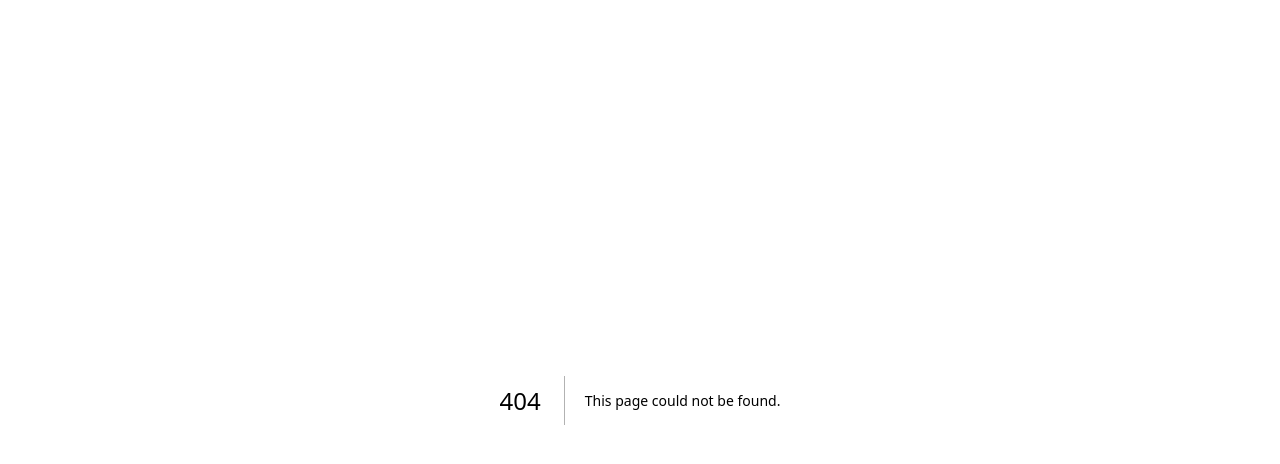
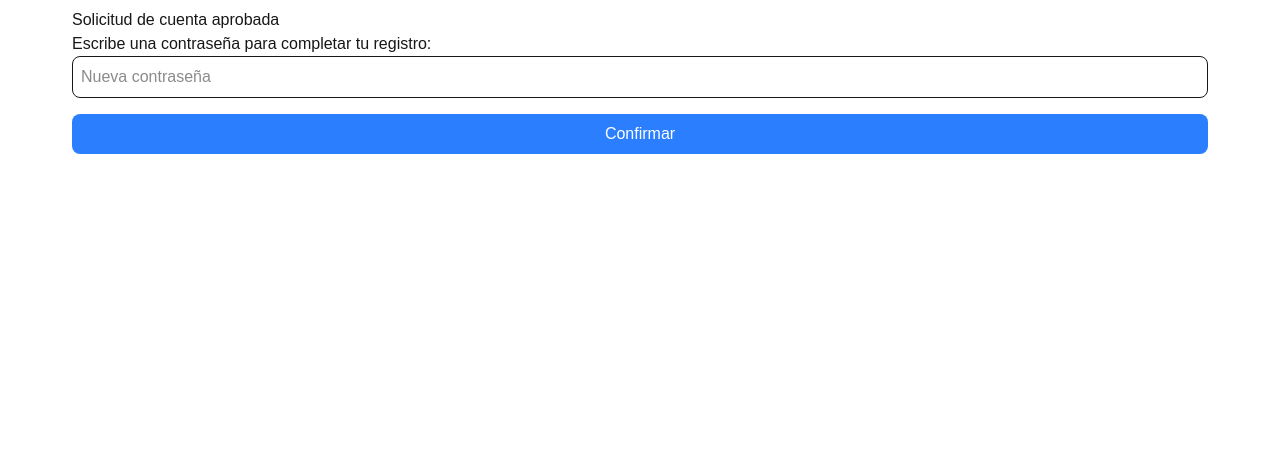
Before and after one commit to CarlosGunter/macti-frontend, a Next.js app: page /1/registro/confirmacion in a window 1280 px wide. Before the commit this address had no page. Shown: the top 464 px of the page. Built offline with nearby package versions, Linux system fonts and the light colour scheme.

Commit message:
feat: se creó la lógica para la creación de cuentas y se implementó la página de confirmación

```diff
--- /dev/null
+++ b/src/app/[institute]/registro/confirmacion/page.tsx
@@ -0,0 +1,12 @@
+import CreateAccount from "@/domains/auth/components/CreateAccout";
+
+export default function ConfirmacionPage() {
+  return (
+    <div>
+      <h1>Solicitud de cuenta aprobada</h1>
+      <p>Escribe una contraseña para completar tu registro:</p>
+
+      <CreateAccount />
+    </div>
+  );
+}
--- /dev/null
+++ b/src/domains/auth/actions/createAccountAction.ts
@@ -0,0 +1,17 @@
+import { CreateAccountService } from "../services/createAccountService";
+import { FieldsCreateAccount } from "../types";
+
+export function CreateAccountAction(prevState: unknown, formData: FormData) {
+  const getData = Object.fromEntries(formData.entries().map(([key, value]) =>
+    [key, value.toString()]
+  ));
+
+  // Llamar a la API para crear la cuenta
+  CreateAccountService(getData as FieldsCreateAccount);
+
+  return {
+    success: true,
+    message: "Cuenta creada exitosamente. Ahora puedes iniciar sesión.",
+    data: getData
+  }
+}
--- a/src/domains/auth/actions/requestAccountAction.ts
+++ b/src/domains/auth/actions/requestAccountAction.ts
@@ -6,7 +6,9 @@
  */
 export function requestAccountAction(prevState: unknown, formData: FormData) {
   // El FormData es un objeto que contiene los datos del formulario
-  const getData = Object.fromEntries(formData.entries());
+  const getData = Object.fromEntries(formData.entries().map(([key, value]) =>
+    [key, value.toString()]
+  ));
 
   // Llamar a la API para solicitar la cuenta
 
--- /dev/null
+++ b/src/domains/auth/components/CreateAccout.tsx
@@ -0,0 +1,13 @@
+import { useActionState } from "react";
+import { CreateAccountAction } from "../actions/createAccountAction";
+
+export default function CreateAccount() {
+  const [state, dispatch, isLoading] = useActionState(CreateAccountAction, null);
+
+  return (
+    <form action={dispatch} className="flex flex-col gap-4">
+      <input type="password" placeholder="Nueva contraseña" className="border p-2 rounded-lg" />
+      <button type="submit" className="bg-blue-500 text-white p-2 rounded-lg" disabled={isLoading}>Confirmar</button>
+    </form>
+  );
+}
--- /dev/null
+++ b/src/domains/auth/services/createAccountService.ts
@@ -0,0 +1,5 @@
+import { FieldsCreateAccount } from "../types";
+
+export function CreateAccountService(formData: FieldsCreateAccount) {
+  // Lógica para llamar a la API y crear la cuenta
+}
--- a/src/domains/auth/types.d.ts
+++ b/src/domains/auth/types.d.ts
@@ -6,3 +6,8 @@ export type FieldsRequestAccount = {
   curso: string;
   institute: string;
 };
+
+export type FieldsCreateAccount = {
+  password: string;
+  token: string;
+};
```
